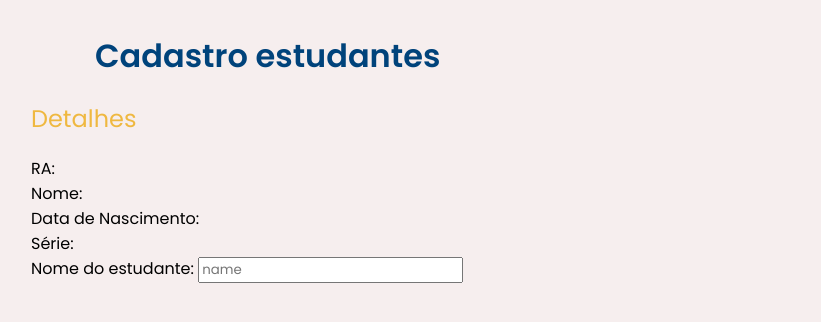
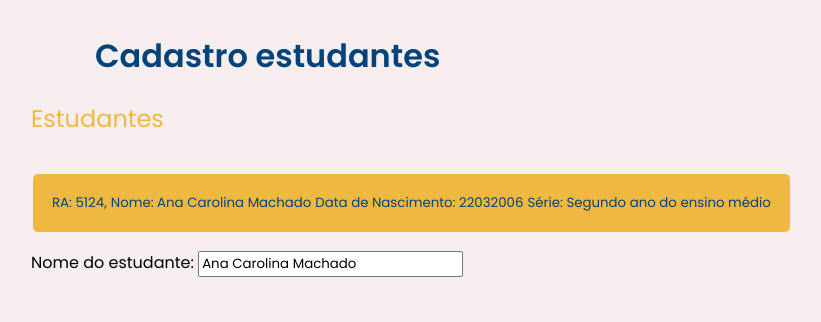
Before and after one commit to AmandaPiva/Cadastro-de-Alunos, an Angular app: page / in a window 1280 px wide. Shown: the top 322 px of the page, without its empty margins (1-822 px from the left). Built offline with nearby package versions, Linux system fonts and the light colour scheme.

Commit message:
Começando a montagem da Tabela de estudantes

```diff
--- a/src/app/estudantes/estudantes.component.html
+++ b/src/app/estudantes/estudantes.component.html
@@ -1,9 +1,14 @@
-<h2>{{student.name}} Detalhes</h2>
-<div><span>RA: </span>{{student.id}}</div>
-<div><span>Nome: </span>{{student.name}}</div>
-<div><span>Data de Nascimento: {{student.data | date: 'shortDate'}}</span></div>
-
-<div><span>Série: </span>{{student.serie}}</div>
+<h2>Estudantes</h2>
+<table class="students">
+  <tr>
+    <button type="button">
+      <td class="id">RA: {{student.id}}, </td>
+      <td class="name">Nome: {{student.name}} </td>
+      <td class="data">Data de Nascimento: {{student.data}} </td>
+      <td class="serie">Série: {{student.serie}}</td>
+    </button>
+</tr>
+</table>
 
 <div>
     <label for="name">Nome do estudante: </label>
--- a/src/app/estudantes/estudantes.component.ts
+++ b/src/app/estudantes/estudantes.component.ts
@@ -9,7 +9,15 @@ import { STUDENT } from '../mock-studant';
 })
 export class EstudantesComponent implements OnInit {
 
-  student = STUDENT;
+  student: student = {
+    id: 5124,
+    name: 'Ana Carolina Machado',
+    data: 22032006,
+    serie: 'Segundo ano do ensino médio'
+  };
+
+  students = STUDENT;
+
 
   constructor() { }
 
```
Also changed, not shown: src/styles.css (line endings or trailing spaces).
